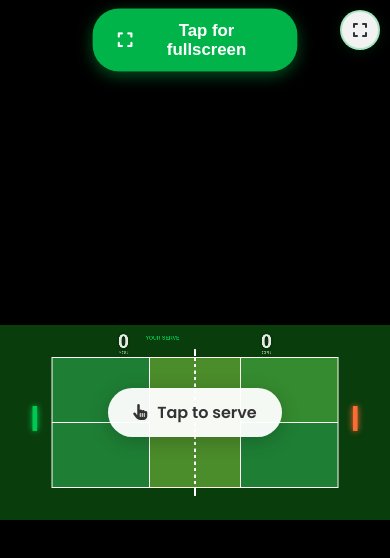
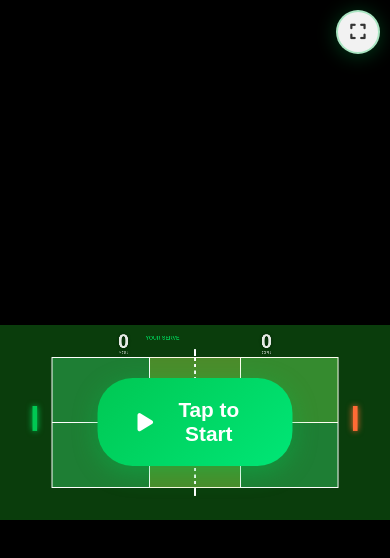
Before and after one commit to sempressimo2/power-pickleball, a Vue app: page /game in a window 390 px wide. Shown: the top 558 px of the page. Built offline with nearby package versions, Linux system fonts and the light colour scheme.

Commit message:
buttons consistency update

```diff
--- a/src/components/GameCanvas.css
+++ b/src/components/GameCanvas.css
@@ -25,37 +25,7 @@ canvas {
   cursor: none;
 }
 
-/* Floating UI */
-.floating-ui {
-  position: absolute;
-  top: 10px;
-  left: 50%;
-  transform: translateX(-50%);
-  z-index: 10;
-}
-
-.fullscreen-prompt {
-  background: rgba(0, 200, 83, 0.9);
-  color: white;
-  border: none;
-  padding: 12px 24px;
-  border-radius: 25px;
-  font-size: 1rem;
-  font-weight: 600;
-  display: flex;
-  align-items: center;
-  gap: 8px;
-  cursor: pointer;
-  animation: pulse 2s infinite;
-  box-shadow: 0 4px 15px rgba(0, 200, 83, 0.4);
-}
-
-@keyframes pulse {
-  0%, 100% { transform: scale(1); }
-  50% { transform: scale(1.05); }
-}
-
-/* Top Right Control Buttons */
+/* Top Right Control Buttons - Consistent for desktop and mobile */
 .top-controls {
   position: absolute;
   top: 15px;
@@ -67,8 +37,8 @@ canvas {
 }
 
 .control-button {
-  width: 44px;
-  height: 44px;
+  width: 48px;
+  height: 48px;
   border-radius: 50%;
   background: rgba(255, 255, 255, 0.95);
   color: #333;
@@ -76,13 +46,15 @@ canvas {
   display: flex;
   align-items: center;
   justify-content: center;
-  font-size: 1.1rem;
+  font-size: 1.2rem;
   cursor: pointer;
   box-shadow: 0 2px 10px rgba(0, 0, 0, 0.15);
   transition: all 0.3s ease;
+  -webkit-tap-highlight-color: transparent; /* Remove tap highlight on mobile */
 }
 
-.control-button:hover {
+.control-button:hover,
+.control-button:active {
   background: rgba(0, 200, 83, 0.95);
   color: white;
   transform: scale(1.1);
@@ -93,7 +65,7 @@ canvas {
   transform: scale(0.95);
 }
 
-/* Fullscreen Button Specific */
+/* Fullscreen Button Animation */
 .fullscreen-toggle:not(.in-fullscreen) {
   animation: gentle-pulse 3s infinite;
 }
@@ -107,24 +79,25 @@ canvas {
   }
 }
 
-/* FAB (Play/Pause Button) Specific */
+/* FAB (Play/Pause Button) Active State */
 .fab.active {
   background: rgba(255, 107, 53, 0.95);
   border-color: rgba(255, 107, 53, 0.3);
   transform: rotate(45deg);
 }
 
-.fab.active:hover {
+.fab.active:hover,
+.fab.active:active {
   background: rgba(255, 107, 53, 0.95);
   color: white;
   transform: rotate(45deg) scale(1.1);
   box-shadow: 0 4px 15px rgba(255, 107, 53, 0.4);
 }
 
-/* Control Menu positioned below buttons */
+/* Control Menu */
 .control-menu {
   position: absolute;
-  top: 120px; /* Below both buttons with some spacing */
+  top: 130px; /* Below both buttons */
   right: 15px;
   background: white;
   border-radius: 15px;
@@ -148,9 +121,11 @@ canvas {
   color: #333;
   transition: background 0.3s ease;
   text-align: left;
+  -webkit-tap-highlight-color: transparent;
 }
 
-.control-menu-item:hover {
+.control-menu-item:hover,
+.control-menu-item:active {
   background: #f0f0f0;
 }
 
@@ -274,6 +249,7 @@ canvas {
   display: inline-flex;
   align-items: center;
   gap: 10px;
+  -webkit-tap-highlight-color: transparent;
 }
 
 /* Start Overlay */
@@ -299,9 +275,11 @@ canvas {
   gap: 12px;
   box-shadow: 0 6px 25px rgba(0, 200, 83, 0.4);
   transition: transform 0.3s ease;
+  -webkit-tap-highlight-color: transparent;
 }
 
-.btn-start:hover {
+.btn-start:hover,
+.btn-start:active {
   transform: scale(1.05);
 }
 
@@ -332,12 +310,8 @@ canvas {
   opacity: 0;
 }
 
-/* Mobile-specific styles */
-@media (max-width: 768px) {
-  .game-container {
-    padding: 0;
-  }
-
+/* Mobile-specific adjustments - Minor tweaks only */
+@media (max-width: 768px) and (orientation: portrait) {
   .top-controls {
     top: 10px;
     right: 10px;
@@ -345,20 +319,14 @@ canvas {
   }
 
   .control-button {
-    width: 40px;
-    height: 40px;
-    font-size: 1rem;
+    width: 44px;
+    height: 44px;
+    font-size: 1.1rem;
   }
 
   .control-menu {
-    top: 100px; /* Adjusted for smaller buttons */
+    top: 115px;
     right: 10px;
-    min-width: 140px;
-  }
-
-  .control-menu-item {
-    padding: 10px 14px;
-    font-size: 0.9rem;
   }
 
   .serve-instruction {
@@ -374,35 +342,38 @@ canvas {
     font-size: 1.5rem;
   }
 
-  .side-out-content p {
-    font-size: 0.9rem;
-  }
-
   .winner-overlay h2 {
     font-size: 2rem;
   }
-
-  .winner-overlay p {
-    font-size: 1.2rem;
-  }
 }
 
-/* Fullscreen styles */
-.game-container:fullscreen {
-  padding: 0;
-}
+/* Landscape mobile gets same layout as desktop */
+@media (max-width: 768px) and (orientation: landscape) {
+  .top-controls {
+    top: 15px;
+    right: 15px;
+  }
 
-.game-container:-webkit-full-screen {
-  padding: 0;
+  .control-button {
+    width: 48px;
+    height: 48px;
+  }
 }
 
 /* Ensure visibility in fullscreen mode */
 .game-container:fullscreen .control-button,
 .game-container:-webkit-full-screen .control-button {
-  background: rgba(255, 255, 255, 0.9);
+  background: rgba(255, 255, 255, 0.95);
 }
 
 .game-container:fullscreen .control-menu,
 .game-container:-webkit-full-screen .control-menu {
-  background: rgba(255, 255, 255, 0.95);
+  background: rgba(255, 255, 255, 0.98);
 }
+
+/* Remove any default mobile browser button styling */
+button {
+  -webkit-appearance: none;
+  -moz-appearance: none;
+  appearance: none;
+}
--- a/src/components/GameCanvas.vue
+++ b/src/components/GameCanvas.vue
@@ -1,16 +1,8 @@
 <template>
-  <!-- Template remains the same -->
   <div class="game-container" ref="gameContainer">
-    <!-- Minimal floating UI -->
-    <div class="floating-ui" v-if="!isFullscreen">
-      <button @click="enterFullscreen" class="fullscreen-prompt" v-if="isMobile && !gameStarted">
-        <i class="fas fa-expand"></i>
-        <span>Tap for fullscreen</span>
-      </button>
-    </div>
-
-    <!-- Top Right Control Buttons -->
+    <!-- Top Right Control Buttons - Same for both desktop and mobile -->
     <div class="top-controls">
+      <!-- Fullscreen Button - Always visible -->
       <button
         @click="toggleFullscreen"
         class="control-button fullscreen-toggle"
@@ -19,7 +11,7 @@
         <i class="fas" :class="isFullscreen ? 'fa-compress' : 'fa-expand'"></i>
       </button>
 
-      <!-- Play/Pause Button -->
+      <!-- Play/Pause Button - Show after game starts -->
       <button
         @click="toggleMenu"
         class="control-button fab"
@@ -46,7 +38,7 @@
 
       <!-- Minimal Overlay UI -->
       <div class="game-overlay">
-        <!-- Serve instruction for mobile -->
+        <!-- Serve instruction -->
         <div v-if="isServing && !gameActive" class="serve-instruction">
           <i class="fas fa-hand-pointer"></i>
           {{ isMobile ? 'Tap to serve' : 'Click to serve' }}
@@ -95,10 +87,11 @@
       </div>
     </transition>
 
-    <!-- Start button for desktop/first time -->
-    <div v-if="!gameStarted && !isMobile" class="start-overlay">
+    <!-- Start overlay - Shows start button or prompts to tap screen -->
+    <div v-if="!gameStarted" class="start-overlay">
       <button @click="startGame" class="btn-start">
-        <i class="fas fa-play"></i> Start Game
+        <i class="fas fa-play"></i>
+        {{ isMobile ? 'Tap to Start' : 'Start Game' }}
       </button>
     </div>
   </div>
```
